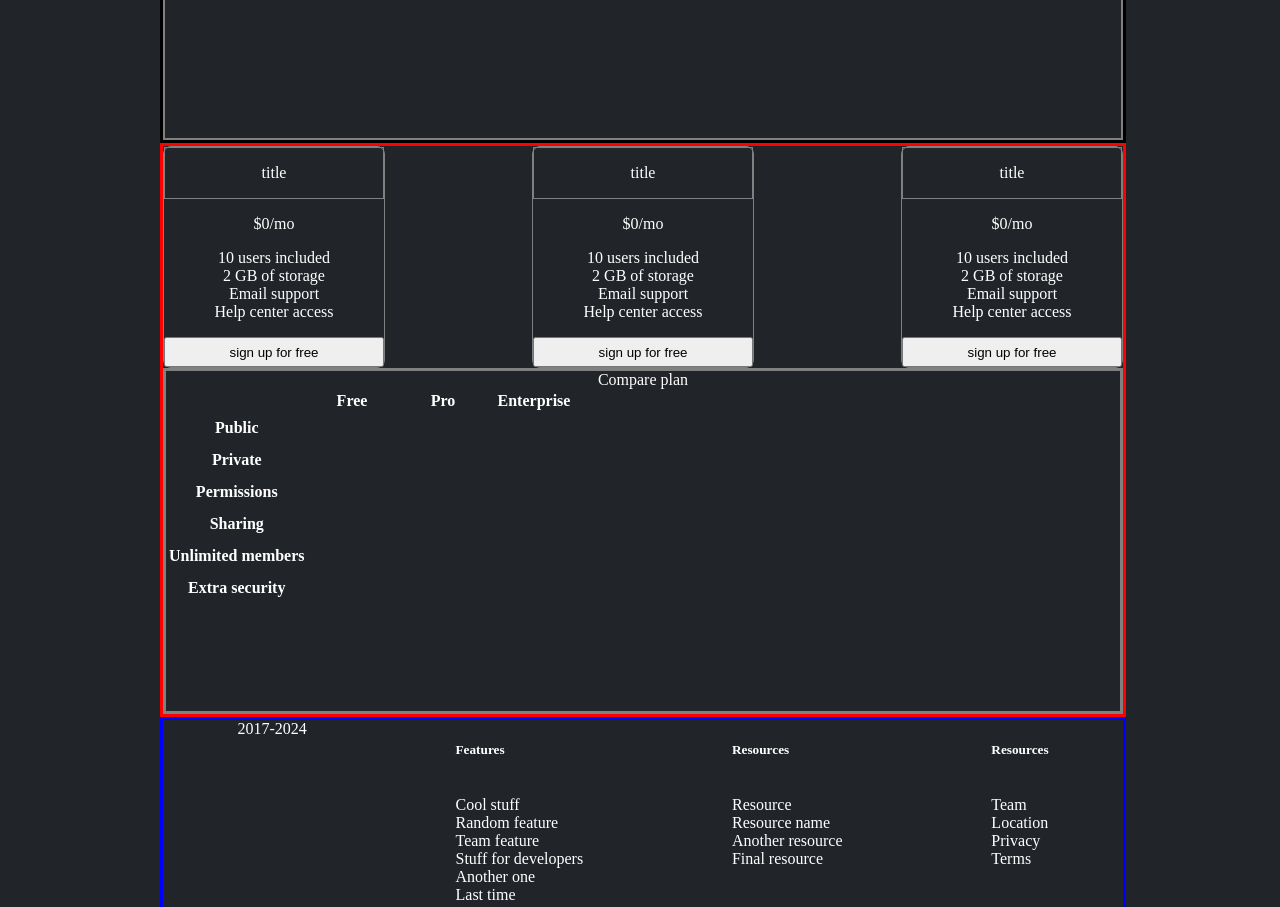
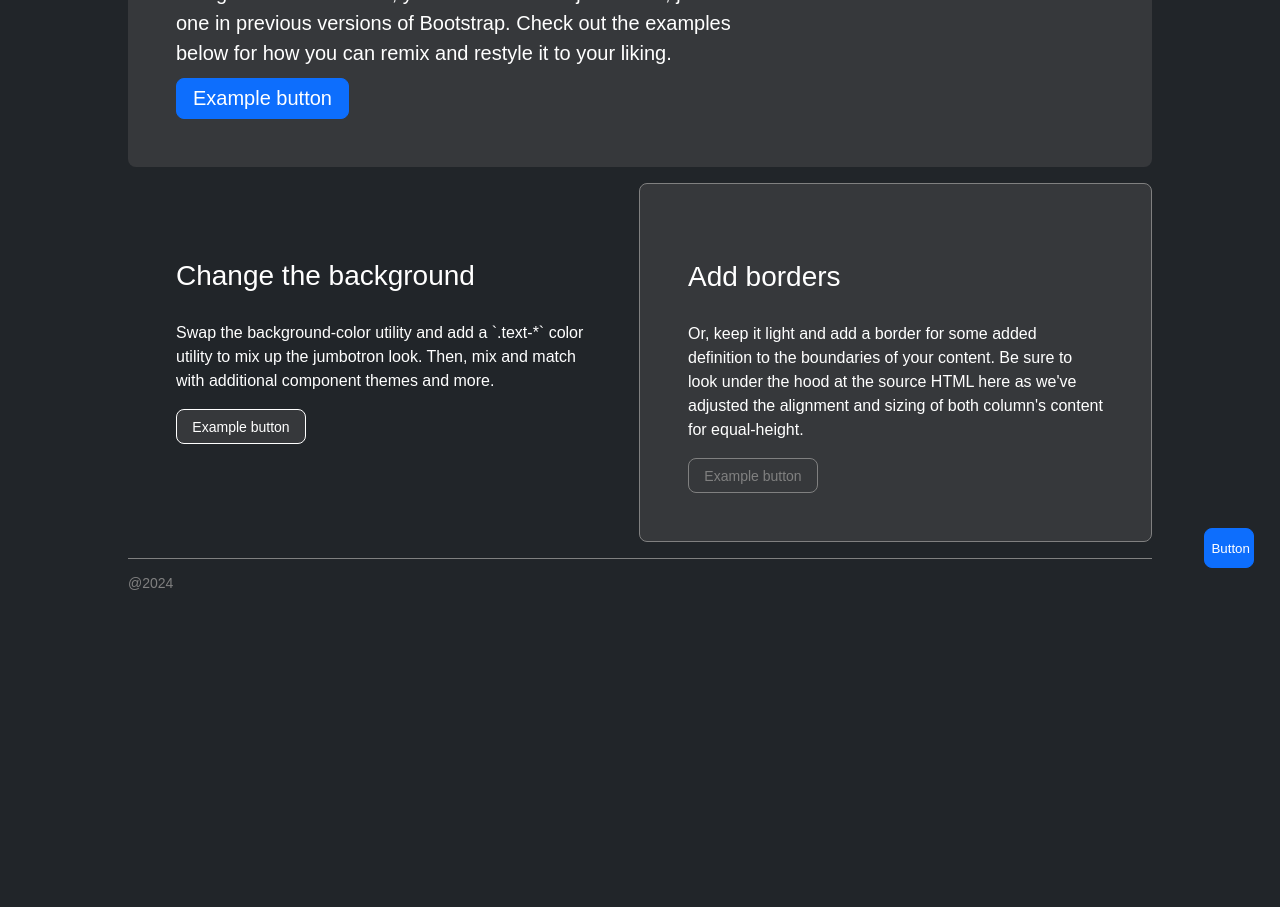
Before and after one commit to 2024OSS/1-sungyu0309, a plain HTML site: page example.html in a window 1280 px wide. Shown: the part 216-1123 px from the top of the page. After the commit the page ends 833 px from the top, so only its background shows below. Drawn offline with Linux system fonts and the light colour scheme.

Commit message:
style : bootstrap page

```diff
--- a/example.html
+++ b/example.html
@@ -5,268 +5,203 @@
     <meta name="viewport" content="width=device-width, initial-scale=1.0" />
     <title>Document</title>
     <style>
+      html {
+        font-size: 20px;
+      }
       body {
         margin: 0;
         height: 100%;
         background-color: rgb(33, 37, 41);
         color: white;
+        font-family: Arial;
+      }
+
+      .vertical {
+        /*세로정렬*/
+        display: flex;
+        flex-direction: column;
+        align-items: center;
+        justify-content: center;
+      }
+
+      .horizontal {
+        /*가로정렬*/
+        display: flex;
+        align-items: center;
+        justify-content: center;
       }
 
       #container {
-        max-width: 960px;
-        padding: 5px;
         margin: auto;
+        width: 80%;
       }
 
       #header {
-        width: 100%;
-        border: 3px solid black;
-      }
+        height: 50px;
+        border-bottom: 1px solid gray;
+        display: flex;
+        flex-direction: row;
+        align-items: center;
+        margin-bottom: 20px;
+        cursor: pointer;
+        padding: 10px 0;
 
-      #navigation {
-        width: 100%;
-        border: 2px solid yellowgreen;
-
-        display: flex;
-        justify-content: space-between;
-        align-items: center;
-
-        >div>span{
-          margin-left: 10px;
-          cursor: pointer;
-        }
-
-        >div>span:hover{
-          color: rgb(208, 206, 206);
+        > #titleImg {
+          margin: 0 10px 0 2px;
+          width: 40px;
         }
       }
 
-      #title {
-        border: 2px solid gray;
-        display: flex;
-        flex-direction: column;
-        text-align: center;
-        align-items: center;
+      #main1 {
+        border-radius: 8px;
+        padding: 48px;
+        background-color: rgb(54, 56, 59);
       }
 
-      #main_container {
-        width: 100%;
-        border: 3px solid red;
-      }
-
-      #content_list {
-        display: flex;
-        justify-content: space-between;
-      }
-
-      .content{
-        text-align: center;
-        border: 1px solid gray;
-        border-radius: 8px;
-
-        > .content_title{
-          border: 1px solid gray;
-          padding: 16px;
-          vertical-align: middle;
+      .content_wrapper {
+        width: 65%;
+        > h2 {
+          font-size: 2rem;
           margin: 0;
         }
 
-        >.content_btn{
-          width: 220px;
-          height: 30px;
+        > p {
+          margin: 10px 0;
+          line-height: 30px;
         }
       }
 
-      #content_plan {
-        text-align: center;
-        height: 340px;
-        border: 3px solid gray;
+      #main_example_btn {
+        border-radius: 8px;
+        background-color: #0d6efd;
+        color: white;
+        border: 1px solid #0d6efd;
+        padding: 8px 16px;
+        cursor: pointer;
+        font-size: 1rem;
+      }
+      #main_example_btn:hover {
+        background-color: #0863ea;
+      }
+
+      .main2 {
+        width: 50%;
+        padding: 48px;
+        margin: 16px 0;
+
+        > .title {
+          font-size: 1.4rem;
+          line-height: 1.7rem;
+        }
+
+        > .main2_explanation {
+          font-size: 0.8rem;
+          line-height: 1.2rem;
+        }
+      }
+
+      .border_main {
+        border: 1px solid gray;
+        border-radius: 8px;
+        background-color: rgb(54, 56, 59);
+      }
+
+      .main2_example_btn {
+        width: 130px;
+        height: 35px;
+        font-size: 0.7rem;
+        border-radius: 8px;
+        cursor: pointer;
+      }
+
+      .white_btn {
+        background-color: rgb(54, 56, 59);
+        border: 1px solid white;
+        color: white;
+      }
+      .white_btn:hover {
+        background-color: white;
+        color: black;
+      }
+
+      .gray_btn {
+        background-color: rgb(54, 56, 59);
+        border: 1px solid gray;
+        color: gray;
+      }
+      .gray_btn:hover {
+        background-color: gray;
+        color: white;
       }
 
       #footer {
-        width: 100%;
-        border: 3px solid blue;
-        min-height: 200px;
-        display: flex;
-        justify-content: space-around;
+        border-top: 1px solid gray;
+        padding: 16px 0;
+        margin-bottom: 10px;
+        color: gray;
+        font-size: 0.7rem;
       }
 
-      .footerInfo{
-        display: flex;
-        flex-direction: column;
+      #floatingBtn {
+        position: fixed;
+        right: 2%;
+        bottom: 2%;
+        cursor: pointer;
+        width: 50px;
+        height: 40px;
+        background-color: #0d6efd;
+        border: 1px solid #0d6efd;
+        border-radius: 8px;
+        color: white;
       }
-
-      .list_container{
-        padding: 0;
-      }
-
-      .list{
-        list-style: none;
-      }
-
-      @media screen and (min-width: 700px) {
-        #navigation {
-          height: 80px;
-        }
-
-        #title {
-          height: 260px;
-        }
-      }
-
-      @media screen and (max-width: 700px) {
-        #navigation {
-          height: 124px;
-        }
-
-        #title {
-          height: 256px;
-        }
+      #floatingBtn:hover {
+        background-color: #0863ea;
       }
     </style>
   </head>
   <body>
-
     <div id="container">
       <div id="header">
-        <div id="navigation">
-          <div id="main_links">
-            <!-- <img src="#" alt="img"/> -->
-            <svg xmlns="http://www.w3.org/2000/svg" width="40" height="32" class="d-block my-1" viewBox="0 0 118 94" role="img"></svg>
-            <span>Pricing example</span>
-          </div>
-          <div id="sub_links">
-            <span>Features</span>
-            <span>Enterprise</span>
-            <span>Support</span>
-            <span>Pricing</span>
+        <img src="./img/mainImg.jpg" alt="titleImg" id="titleImg" />
+        <span>Jumbotron example</span>
+      </div>
+      <div class="vertical">
+        <div id="main1">
+          <div class="content_wrapper">
+            <h2>Custom jumbotron</h2>
+            <p>
+              Using a series of utilities, you can create this jumbotron, just
+              like the one in previous versions of Bootstrap. Check out the
+              examples below for how you can remix and restyle it to your
+              liking.
+            </p>
+            <button id="main_example_btn">Example button</button>
           </div>
         </div>
-        <div id="title">
-          <h2>Pricing</h2>
-          <p style="width: 70%;">Quickly build an effective pricing table for your potential customers with this Bootstrap example. It’s built with default Bootstrap components and utilities with little customization.</p>
+        <div class="horizontal" style="width: 100%; align-items: flex-start">
+          <div class="main2">
+            <p class="title">Change the background</p>
+            <p class="main2_explanation">
+              Swap the background-color utility and add a `.text-*` color
+              utility to mix up the jumbotron look. Then, mix and match with
+              additional component themes and more.
+            </p>
+            <button class="main2_example_btn white_btn">Example button</button>
+          </div>
+          <div class="main2 border_main">
+            <p class="title">Add borders</p>
+            <p class="main2_explanation">
+              Or, keep it light and add a border for some added definition to
+              the boundaries of your content. Be sure to look under the hood at
+              the source HTML here as we've adjusted the alignment and sizing of
+              both column's content for equal-height.
+            </p>
+            <button class="main2_example_btn gray_btn">Example button</button>
+          </div>
         </div>
       </div>
-
-      <div id="main_container">
-        <div id="content_list">
-          <div class="content">
-            <p class="content_title">title</p>
-            <p class="content_price"><span>$0</span><span>/mo</span></p>
-            <p class="content_explanation">10 users included</br>
-              2 GB of storage</br>
-              Email support</br>
-              Help center access</p>
-            <button class="content_btn">sign up for free</button>
-          </div>
-          <div class="content">
-            <p class="content_title">title</p>
-            <p class="content_price"><span>$0</span><span>/mo</span></p>
-            <p class="content_explanation">10 users included</br>
-              2 GB of storage</br>
-              Email support</br>
-              Help center access</p>
-            <button class="content_btn">sign up for free</button>
-          </div>
-          <div class="content">
-            <p class="content_title">title</p>
-            <p class="content_price"><span>$0</span><span>/mo</span></p>
-            <p class="content_explanation">10 users included</br>
-              2 GB of storage</br>
-              Email support</br>
-              Help center access</p>
-            <button class="content_btn">sign up for free</button>
-          </div>
-        </div>
-
-        <div id="content_plan">
-          Compare plan
-          <table class="table text-center">
-            <thead>
-              <tr>
-                <th style="width: 34%;"></th>
-                <th style="width: 22%;">Free</th>
-                <th style="width: 22%;">Pro</th>
-                <th style="width: 22%;">Enterprise</th>
-              </tr>
-            </thead>
-            <tbody>
-              <tr>
-                <th scope="row" class="text-start">Public</th>
-                <td><svg class="bi" width="24" height="24"><use xlink:href="#check"/></svg></td>
-                <td><svg class="bi" width="24" height="24"><use xlink:href="#check"/></svg></td>
-                <td><svg class="bi" width="24" height="24"><use xlink:href="#check"/></svg></td>
-              </tr>
-              <tr>
-                <th scope="row" class="text-start">Private</th>
-                <td></td>
-                <td><svg class="bi" width="24" height="24"><use xlink:href="#check"/></svg></td>
-                <td><svg class="bi" width="24" height="24"><use xlink:href="#check"/></svg></td>
-              </tr>
-            </tbody>
-
-            <tbody>
-              <tr>
-                <th scope="row" class="text-start">Permissions</th>
-                <td><svg class="bi" width="24" height="24"><use xlink:href="#check"/></svg></td>
-                <td><svg class="bi" width="24" height="24"><use xlink:href="#check"/></svg></td>
-                <td><svg class="bi" width="24" height="24"><use xlink:href="#check"/></svg></td>
-              </tr>
-              <tr>
-                <th scope="row" class="text-start">Sharing</th>
-                <td></td>
-                <td><svg class="bi" width="24" height="24"><use xlink:href="#check"/></svg></td>
-                <td><svg class="bi" width="24" height="24"><use xlink:href="#check"/></svg></td>
-              </tr>
-              <tr>
-                <th scope="row" class="text-start">Unlimited members</th>
-                <td></td>
-                <td><svg class="bi" width="24" height="24"><use xlink:href="#check"/></svg></td>
-                <td><svg class="bi" width="24" height="24"><use xlink:href="#check"/></svg></td>
-              </tr>
-              <tr>
-                <th scope="row" class="text-start">Extra security</th>
-                <td></td>
-                <td></td>
-                <td><svg class="bi" width="24" height="24"><use xlink:href="#check"/></svg></td>
-              </tr>
-            </tbody>
-          </table>
-        </div>
-      </div>
-
-      <div id="footer">
-        <div class="footerInfo">2017-2024</div>
-        <div class="footerInfo">
-          <h5>Features</h5>
-          <ul class="list_container">
-            <li class="list">Cool stuff</li>
-            <li class="list">Random feature</li>
-            <li class="list">Team feature</li>
-            <li class="list">Stuff for developers</li>
-            <li class="list">Another one</li>
-            <li class="list">Last time</li>
-          </ul>
-        </div>
-        <div class="footerInfo">
-          <h5>Resources</h5>
-          <ul class="list_container">
-            <li class="list">Resource</li>
-            <li class="list">Resource name</li>
-            <li class="list">Another resource</li>
-            <li class="list">Final resource</li>
-          </ul>
-        </div>
-        <div class="footerInfo">
-          <h5>Resources</h5>
-          <ul class="list_container">
-            <li class="list">Team</li>
-            <li class="list">Location</li>
-            <li class="list">Privacy</li>
-            <li class="list">Terms</li>
-          </ul>
-        </div>
-      </div>
+      <div id="footer">@2024</div>
     </div>
+    <button id="floatingBtn">Button</button>
   </body>
 </html>
```
Also changed, not shown: index.html (+2 -1 lines), img/mainImg.jpg (added).
